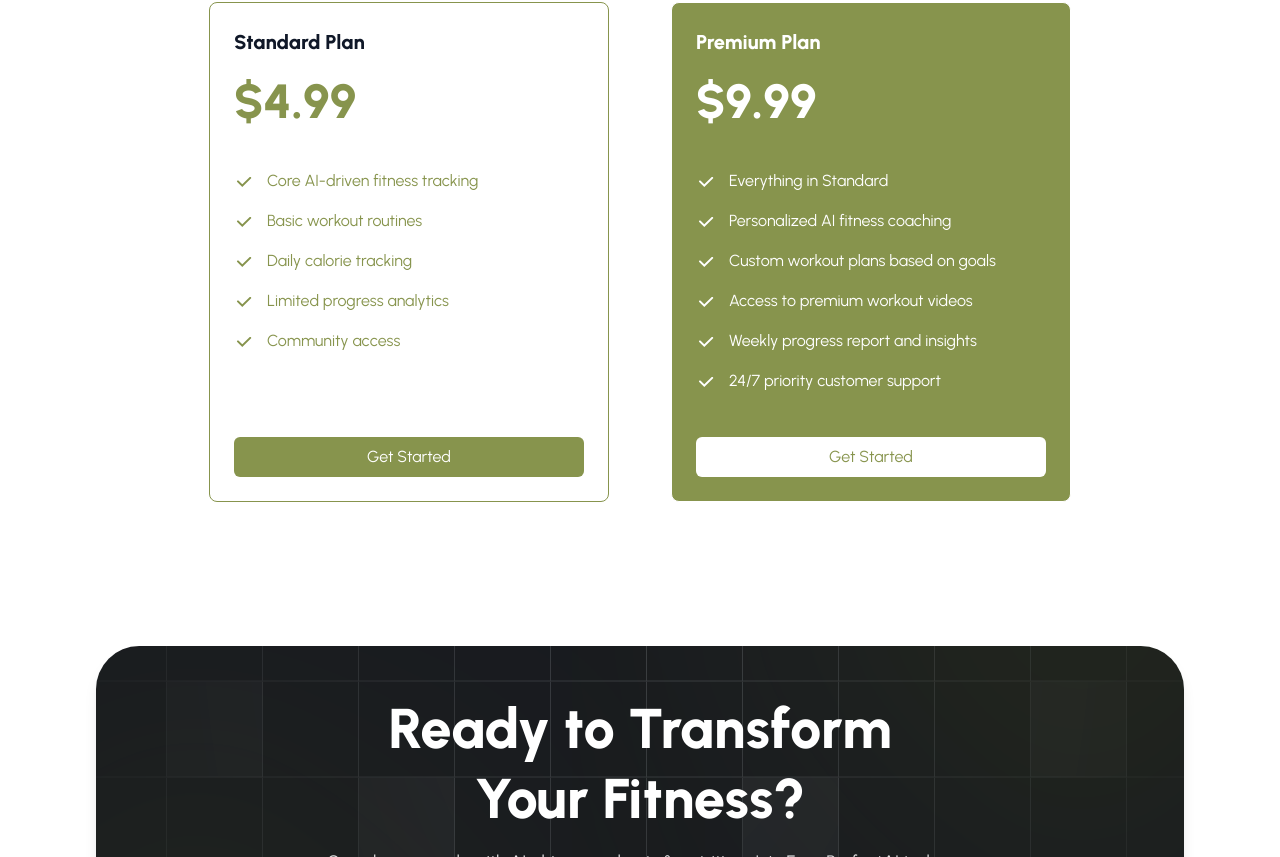
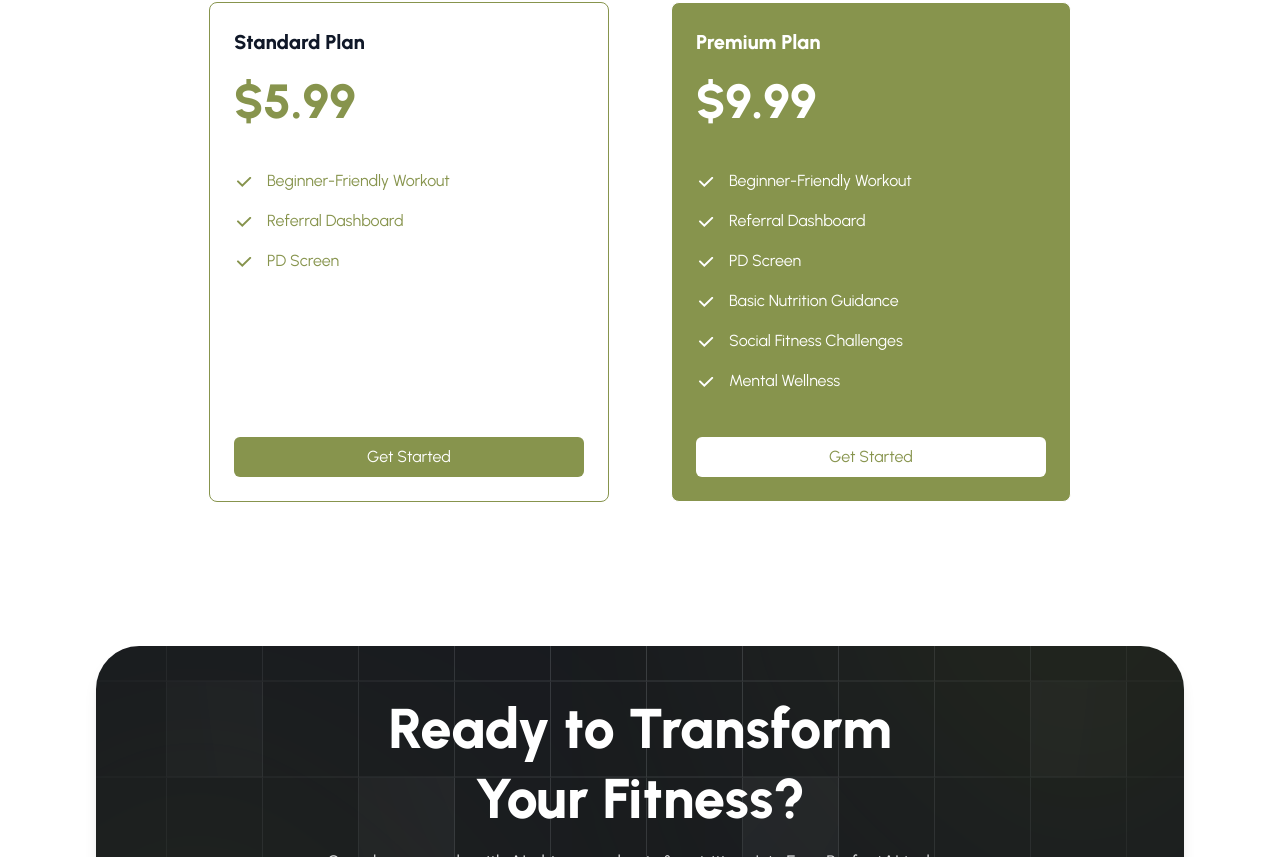
Before and after one commit to nischitha141/Landing-page-, a Next.js app: page / in a window 1280 px wide. Shown: the part 6693-7550 px from the top of the page. Built offline with nearby package versions, Linux system fonts and the light colour scheme.

Commit message:
price details update

```diff
--- a/app/components/information/PricingPlans.jsx
+++ b/app/components/information/PricingPlans.jsx
@@ -2,19 +2,101 @@
 
 import { useState } from "react";
 
+// const pricingOptions = {
+//     weekly: [
+//         { title: "Standard Plan", price: 4.99, features: ["Core AI-driven fitness tracking", "Basic workout routines", "Daily calorie tracking", "Limited progress analytics", "Community access"] },
+//         { title: "Premium Plan", price: 9.99, features: ["Everything in Standard", "Personalized AI fitness coaching", "Custom workout plans based on goals", "Access to premium workout videos", "Weekly progress report and insights", "24/7 priority customer support"] },
+//     ],
+//     monthly: [
+//         { title: "Standard Plan", price: 14.99, features: ["Core AI-driven fitness tracking", "Basic workout routines", "Daily calorie tracking", "Limited progress analytics", "Community access"] },
+//         { title: "Premium Plan", price: 29.99, features: ["Everything in Standard", "Personalized AI fitness coaching", "Custom workout plans based on goals", "Access to premium workout videos", "Weekly progress report and insights", "24/7 priority customer support"] },
+//     ],
+//     annual: [
+//         { title: "Standard Plan", price: 99.99, features: ["Core AI-driven fitness tracking", "Basic workout routines", "Daily calorie tracking", "Limited progress analytics", "Community access"] },
+//         { title: "Premium Plan", price: 199.99, features: ["Everything in Standard", "Personalized AI fitness coaching", "Custom workout plans based on goals", "Access to premium workout videos", "Weekly progress report and insights", "24/7 priority customer support"] },
+//     ],
+// };
+
 const pricingOptions = {
-    weekly: [
-        { title: "Standard Plan", price: 4.99, features: ["Core AI-driven fitness tracking", "Basic workout routines", "Daily calorie tracking", "Limited progress analytics", "Community access"] },
-        { title: "Premium Plan", price: 9.99, features: ["Everything in Standard", "Personalized AI fitness coaching", "Custom workout plans based on goals", "Access to premium workout videos", "Weekly progress report and insights", "24/7 priority customer support"] },
-    ],
-    monthly: [
-        { title: "Standard Plan", price: 14.99, features: ["Core AI-driven fitness tracking", "Basic workout routines", "Daily calorie tracking", "Limited progress analytics", "Community access"] },
-        { title: "Premium Plan", price: 29.99, features: ["Everything in Standard", "Personalized AI fitness coaching", "Custom workout plans based on goals", "Access to premium workout videos", "Weekly progress report and insights", "24/7 priority customer support"] },
-    ],
-    annual: [
-        { title: "Standard Plan", price: 99.99, features: ["Core AI-driven fitness tracking", "Basic workout routines", "Daily calorie tracking", "Limited progress analytics", "Community access"] },
-        { title: "Premium Plan", price: 199.99, features: ["Everything in Standard", "Personalized AI fitness coaching", "Custom workout plans based on goals", "Access to premium workout videos", "Weekly progress report and insights", "24/7 priority customer support"] },
-    ],
+  weekly: [
+    {
+      title: "Standard Plan",
+      price: 5.99,
+      features: [
+        "Beginner-Friendly Workout",
+        "Referral Dashboard",
+        "PD Screen"
+      ]
+    },
+    {
+      title: "Premium Plan",
+      price: 9.99,
+      features: [
+        "Beginner-Friendly Workout",
+        "Referral Dashboard",
+        "PD Screen",
+        "Basic Nutrition Guidance",
+        "Social Fitness Challenges",
+        "Mental Wellness"
+      ]
+    }
+  ],
+  monthly: [
+    {
+      title: "Standard Plan",
+      price: 14.99,
+      features: [
+        "Beginner-Friendly Workout",
+        "Referral Dashboard",
+        "PD Screen",
+        "Basic Nutrition Guidance",
+        "Social Fitness Challenges",
+        "Mental Wellness"
+      ]
+    },
+    {
+      title: "Premium Plan",
+      price: 24.99,
+      features: [
+        "Beginner-Friendly Workout",
+        "Referral Dashboard",
+        "PD Screen",
+        "Basic Nutrition Guidance",
+        "Social Fitness Challenges",
+        "Mental Wellness",
+        "Analytics"
+      ]
+    }
+  ],
+  annual: [
+    {
+      title: "Standard Plan",
+      price: 99.99,
+      features: [
+        "Beginner-Friendly Workout",
+        "Referral Dashboard",
+        "PD Screen",
+        "Basic Nutrition Guidance",
+        "Social Fitness Challenges",
+        "Mental Wellness",
+        "Analytics"
+      ]
+    },
+    {
+      title: "Premium Plan",
+      price: 150.99,
+      features: [
+        "Beginner-Friendly Workout",
+        "Referral Dashboard",
+        "PD Screen",
+        "Basic Nutrition Guidance",
+        "Social Fitness Challenges",
+        "Mental Wellness",
+        "Real-Time Form Correction",
+        "Analytics"
+      ]
+    }
+  ]
 };
 
 export default function PricingPlans() {
@@ -34,7 +116,7 @@ export default function PricingPlans() {
                 {["weekly", "monthly", "annual"].map((plan) => (
                     <button
                         key={plan}
-                        className={`px-6 py-2 border text-center text-[16px] md:text-[18px] font-extrabold rounded-md ${
+                        className={`px-6 py-2 border text-center text-[16px] md:text-[18px] font-extrabold rounded-md cursor-pointer hover:opacity-80 transition-all ${
                             selectedPlan === plan ? "bg-[#87944D] text-white" : "bg-white text-[#87944D] border-[#87944D]"
                         }`}
                         onClick={() => setSelectedPlan(plan)}
```
